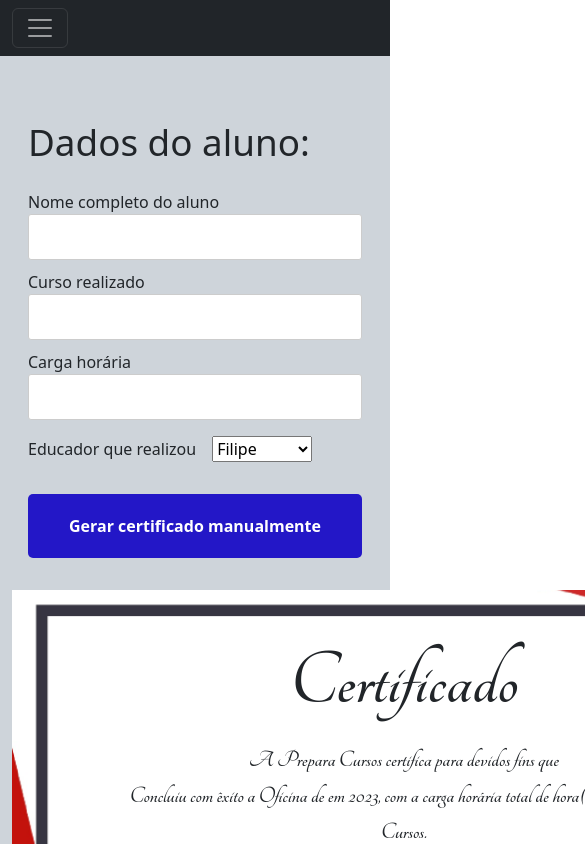
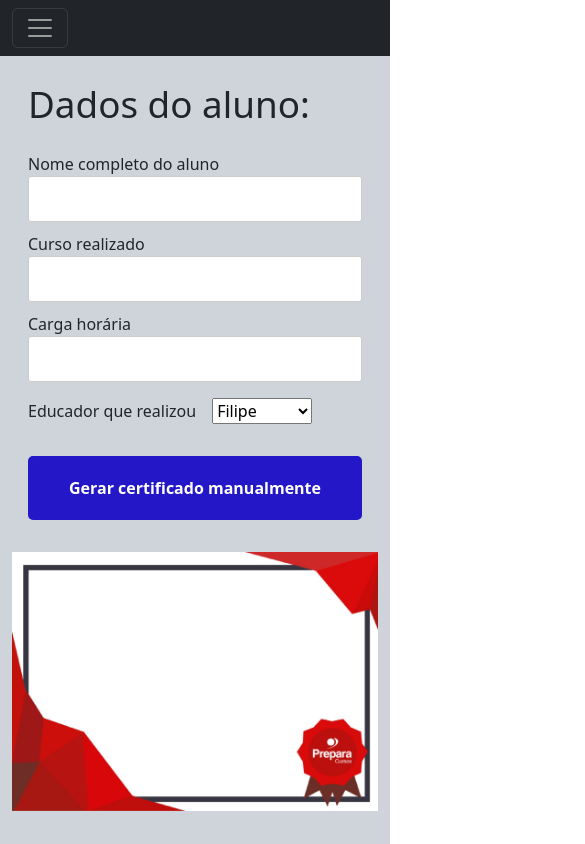
Before and after one commit to igorcesar-dev/gerador-de-certificado, a Vue app: page /geradorManual in a window 390 px wide. Shown: the top 844 px of the page, 585 px wide, since content can reach past the window. Built offline with nearby package versions, Linux system fonts and the light colour scheme; a web font is replaced by a local one.

Commit message:
Projeto versão 1.4

```diff
--- a/src/views/GeradorAutoView.vue
+++ b/src/views/GeradorAutoView.vue
@@ -1,7 +1,7 @@
 <template>
   <div class="bg-dark-subtle tela">
     <div class="container">
-      <div class="row pt-5">
+      <div class="row pt-5" id="divisao">
         <div class="col">
           <div class="generateAll">
             <h3>Selecione um arquivo em excel e escolha onde salvar:</h3>
@@ -193,4 +193,21 @@ export default {
 .imagem-planilha {
   width: 100%;
 }
+
+@media (max-width: 768px) {
+  #divisao {
+    display: grid;
+    padding-top: 10px !important;
+  }
+
+  .tela .container {
+    height: 100vh;
+  }
+
+  .generateAll {
+    margin-top: 3em;
+    margin-bottom: 3em;
+  }
+
+}
 </style>
--- a/src/views/GeradorManualView.vue
+++ b/src/views/GeradorManualView.vue
@@ -1,7 +1,7 @@
 <template>
   <div class="bg-dark-subtle tela">
     <div class="container">
-      <div class="row pt-5">
+      <div class="row pt-5" id="divisao">
         <div class="col">
           <div class="certificateManually">
             <h3 class="title-h3">Dados do aluno:</h3>
@@ -34,20 +34,11 @@
 
         <div class="col">
           <div class="container-form">
-            <div id="content">
-              <div class="center">
-                <p class="titulo">Certificado</p>
-                <p class="fonte-normal-1">
-                  A Prepara Cursos certifica para devidos fins que
-                </p>
-                <p class="nome-aluno">{{ this.aluno }}</p>
-                <p class="fonte-normal-2">
-                  Concluiu com êxito a Oficina de {{ this.curso }} em 2023, com a carga
-                  horária total de {{ this.carga }} hora(s) na Prepara Cursos.
-                </p>
-                <p class="local">Vitória da Conquista, Bahia</p>
-              </div>
-            </div>
+              <img
+                class="img-certificado"
+                src="../../public/img/modeloPrepara.jpeg"
+                alt=""
+              />
           </div>
         </div>
       </div>
@@ -294,4 +285,20 @@ input {
   margin: 1em;
   text-align: center;
 }
+
+.img-certificado {
+  width: 100%;
+  height: auto;
+}
+
+@media (max-width: 768px) {
+  #divisao {
+    display: grid;
+    padding-top: 10px !important;
+  }
+
+  .tela .container {
+    height: 100vh;
+  }
+}
 </style>
```
